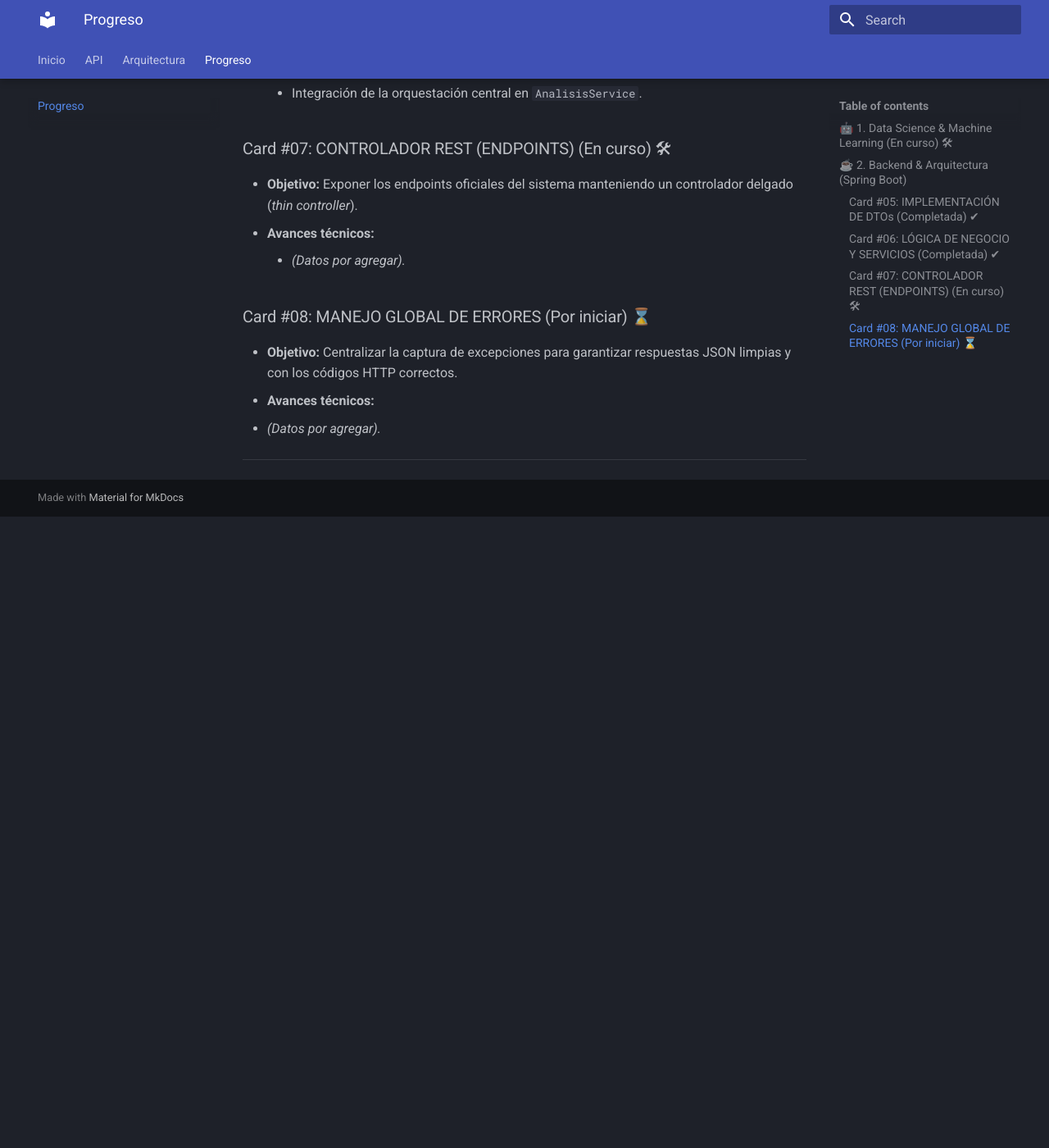
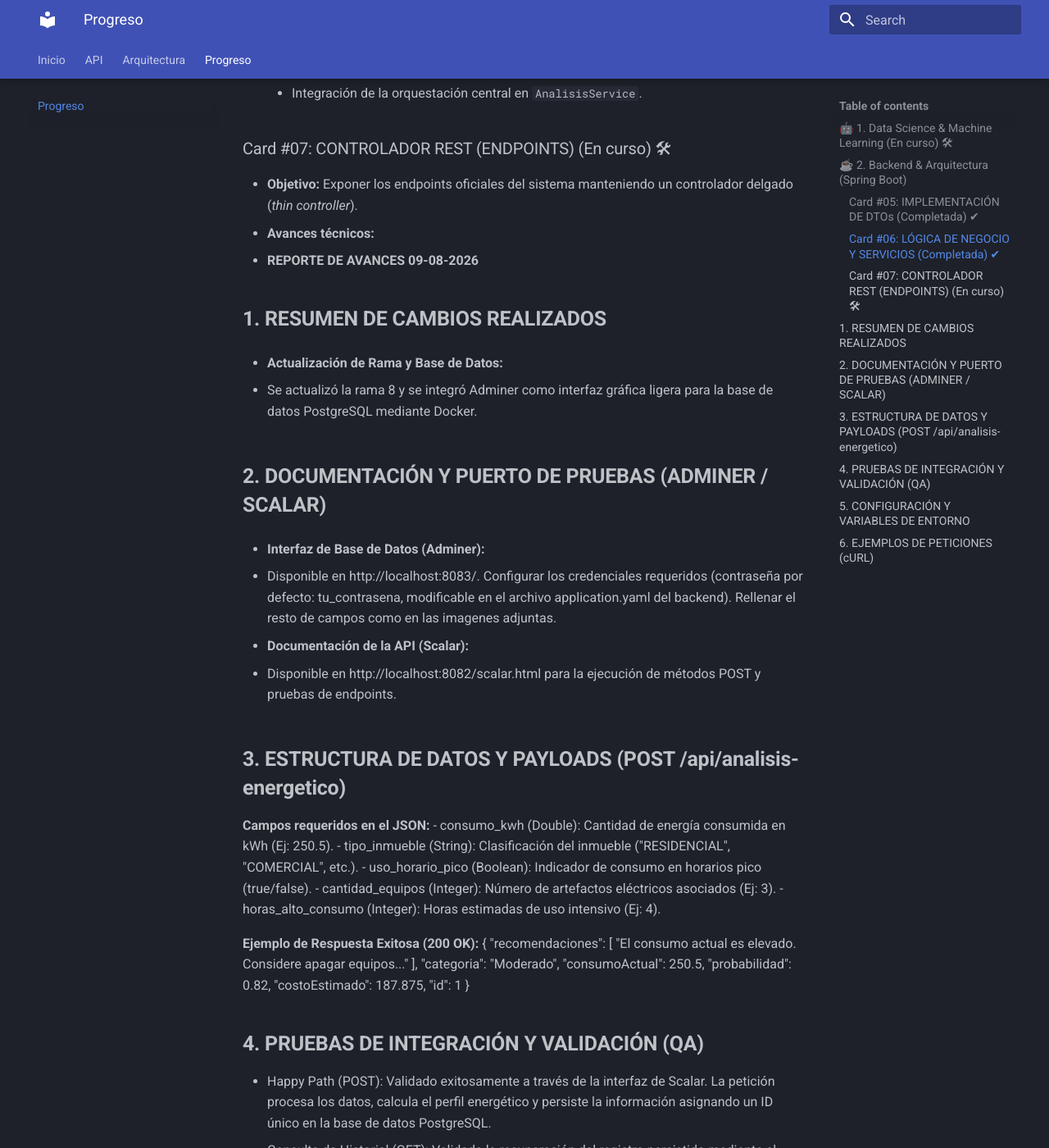
Before and after one commit to No-Country-simulation/G9-LATAM-TEAM-54, an MkDocs documentation site: the page built from docs/PROGRESS.md, in a window 1280 px wide and 1400 px high, scrolled down 1067 px. Shown: the whole window at 82% size. Built offline with MkDocs 1.6.1 and Material for MkDocs 9.7.7, drawn with Linux system fonts in a browser that asks for light colours; before the commit the page ends 1697 px from its top, so only the background shows below that; some of the changed text lies outside the part shown.

Commit message:
Update PROGRESS.md

```diff
--- a/docs/PROGRESS.md
+++ b/docs/PROGRESS.md
@@ -30,6 +30,70 @@ Este documento recopila el avance cronológico y el estado de las tareas del pro
 ### Card #07: CONTROLADOR REST (ENDPOINTS) (En curso) 🛠
 * **Objetivo:** Exponer los endpoints oficiales del sistema manteniendo un controlador delgado (*thin controller*).
 * **Avances técnicos:**
+* **REPORTE DE AVANCES 09-08-2026**
+
+**1. RESUMEN DE CAMBIOS REALIZADOS**
+--------------------------------------------------
+* **Actualización de Rama y Base de Datos:**
+
+  - Se actualizó la rama 8 y se integró Adminer como interfaz gráfica
+    ligera para la base de datos PostgreSQL mediante Docker.
+
+**2. DOCUMENTACIÓN Y PUERTO DE PRUEBAS (ADMINER / SCALAR)**
+--------------------------------------------------
+* **Interfaz de Base de Datos (Adminer):**
+
+  - Disponible en http://localhost:8083/.
+    Configurar los credenciales requeridos (contraseña por defecto:
+    tu_contrasena, modificable en el archivo application.yaml del backend).
+    Rellenar el resto de campos como en las imagenes adjuntas.
+
+* **Documentación de la API (Scalar):**
+
+  - Disponible en http://localhost:8082/scalar.html para la ejecución
+    de métodos POST y pruebas de endpoints.
+
+**3. ESTRUCTURA DE DATOS Y PAYLOADS (POST /api/analisis-energetico)**
+--------------------------------------------------
+**Campos requeridos en el JSON:**
+- consumo_kwh (Double): Cantidad de energía consumida en kWh (Ej: 250.5).
+- tipo_inmueble (String): Clasificación del inmueble ("RESIDENCIAL", "COMERCIAL", etc.).
+- uso_horario_pico (Boolean): Indicador de consumo en horarios pico (true/false).
+- cantidad_equipos (Integer): Número de artefactos eléctricos asociados (Ej: 3).
+- horas_alto_consumo (Integer): Horas estimadas de uso intensivo (Ej: 4).
+
+**Ejemplo de Respuesta Exitosa (200 OK):**
+{
+  "recomendaciones": [
+    "El consumo actual es elevado. Considere apagar equipos..."
+  ],
+  "categoria": "Moderado",
+  "consumoActual": 250.5,
+  "probabilidad": 0.82,
+  "costoEstimado": 187.875,
+  "id": 1
+}
+
+**4. PRUEBAS DE INTEGRACIÓN Y VALIDACIÓN (QA)**
+--------------------------------------------------
+- Happy Path (POST): Validado exitosamente a través de la interfaz de Scalar. La petición procesa los datos, calcula el perfil energético y persiste la información asignando un ID único en la base de datos PostgreSQL.
+- Consulta de Historial (GET): Validada la recuperación del registro persistido mediante el endpoint /api/analisis/{id} retornando código HTTP 200 OK y la marca de tiempo correspondiente.
+
+**5. CONFIGURACIÓN Y VARIABLES DE ENTORNO**
+--------------------------------------------------
+- Puerto de la Aplicación (Spring Boot): 8082
+- Puerto de la Base de Datos (PostgreSQL): 5432
+- Motor de Virtualización: WSL 2 / Docker Engine
+- Nombre del Contenedor de BD: energiai-postgres
+- Nombre del Contenedor de la API: api-energi-ai
+
+**6. EJEMPLOS DE PETICIONES (cURL)**
+--------------------------------------------------
+# Petición POST:
+curl -X POST http://localhost:8082/api/analisis-energetico -H "Content-Type: application/json" -d "{\"consumo_kwh\": 250.5, \"tipo_inmueble\": \"RESIDENCIAL\", \"uso_horario_pico\": true, \"cantidad_equipos\": 3, \"horas_alto_consumo\": 4}"
+
+# Petición GET:
+curl -X GET http://localhost:8082/api/analisis/1
     * *(Datos por agregar).*
 
 ### Card #08: MANEJO GLOBAL DE ERRORES (Por iniciar) ⌛
```
